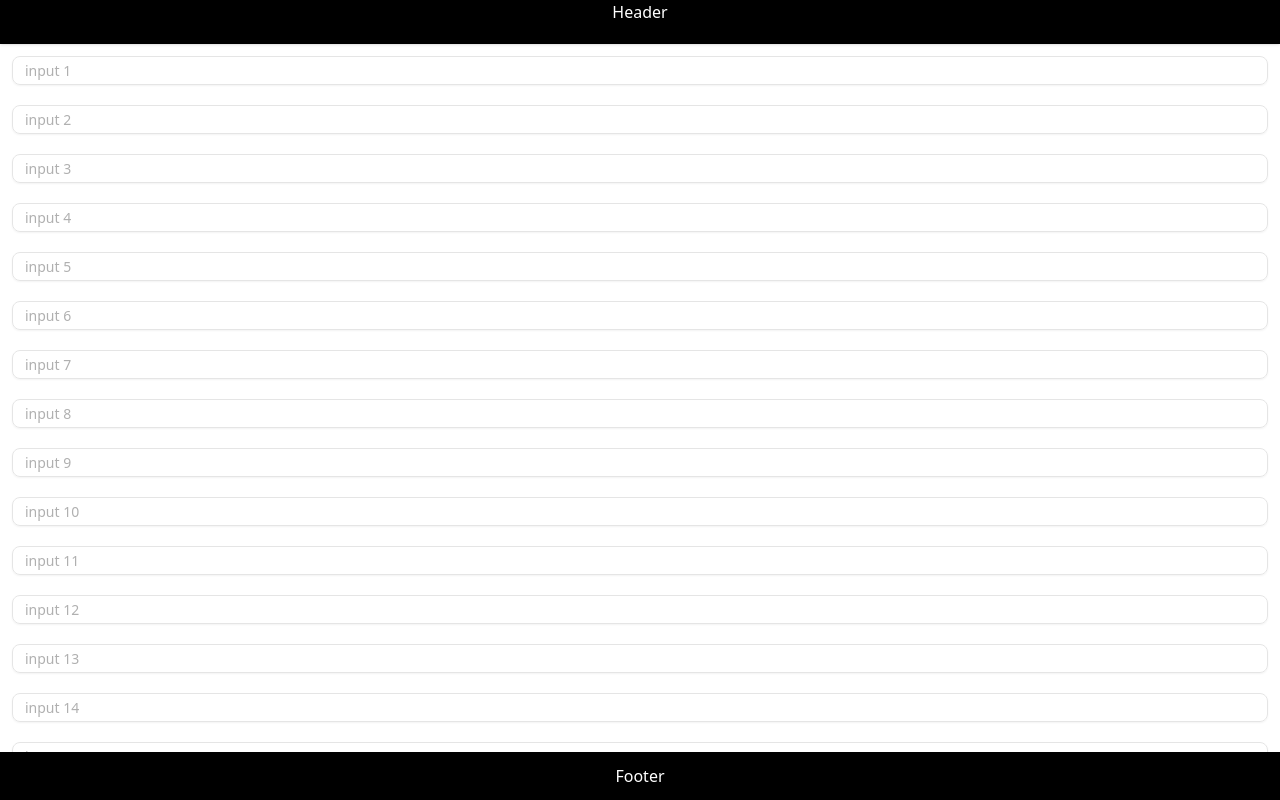
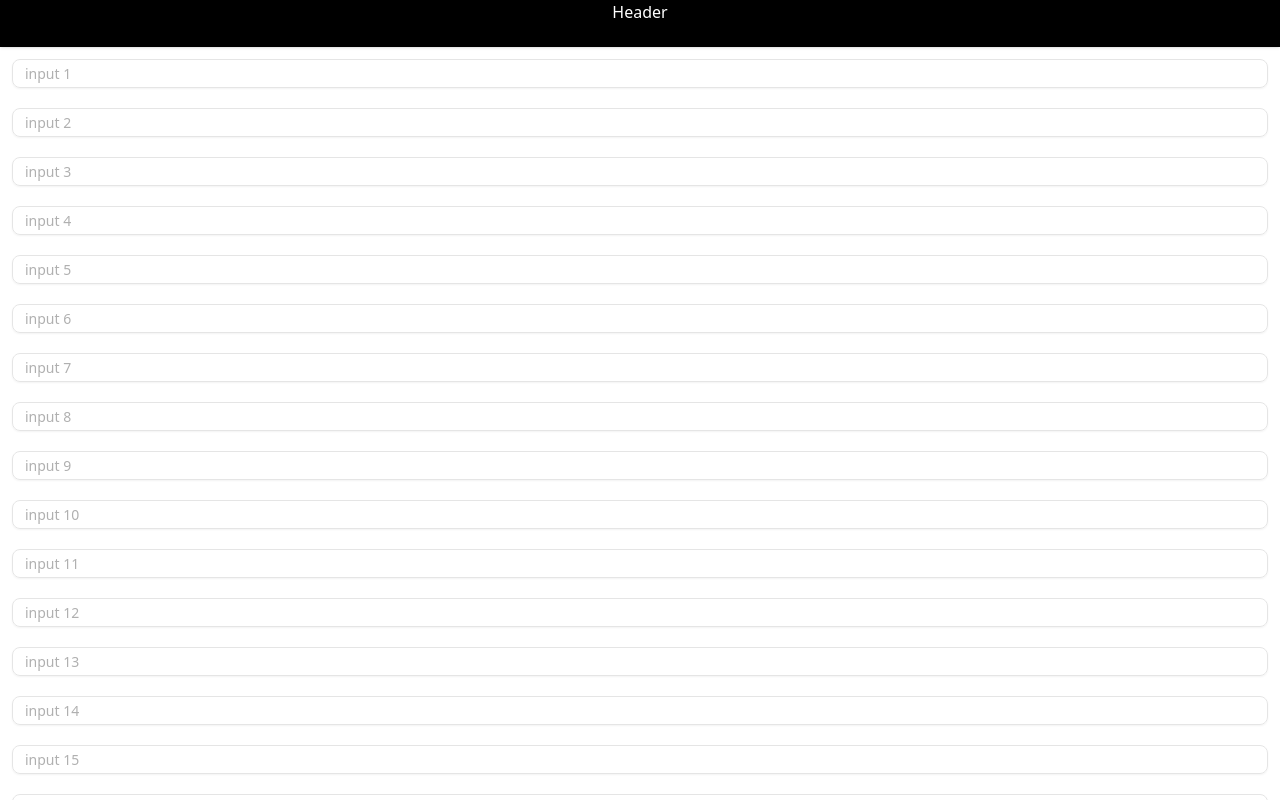
Before and after one commit to underground/shadcn-example, a Next.js app: page /sp in a window 1280 px wide. Built offline with nearby package versions, Linux system fonts and the light colour scheme.

Commit message:
hide footer

```diff
--- a/app/sp/page.tsx
+++ b/app/sp/page.tsx
@@ -2,6 +2,7 @@ import { Input } from "@/components/ui/input";
 import clsx from "clsx";
 
 export default function Page() {
+  const showFooter = false;
   return (
     <form
       // className={clsx(
@@ -34,6 +35,7 @@ export default function Page() {
           <Input key={i} placeholder={`input ${i + 1}`} className="mb-3" />
         ))}
       </main>
+      {showFooter && (
         <footer
           //       className="
           //   fixed bottom-0 inset-x-0
@@ -47,6 +49,7 @@ export default function Page() {
         >
           Footer
         </footer>
+      )}
     </form>
   );
 }
```
Lines whose indentation alone changed are shown as unchanged.
